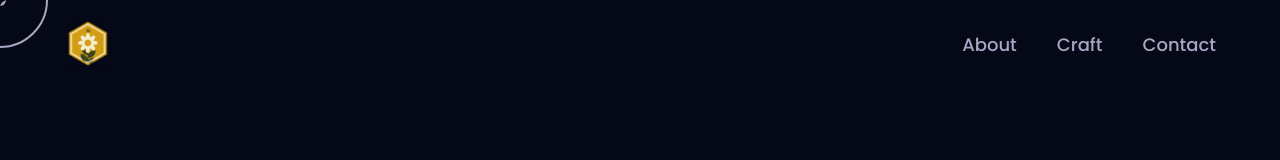
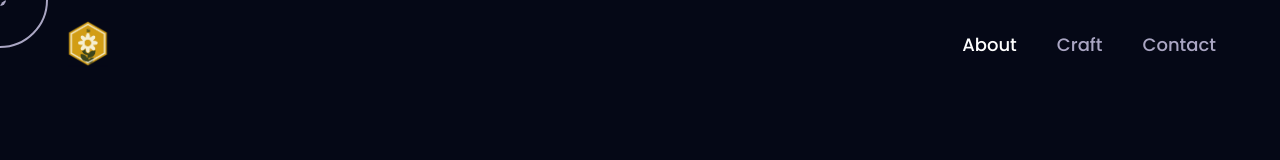
Before and after one commit to Snehal193/3d_portfolio, a React (Vite) app: page /about in a window 1280 px wide. Shown: the top 160 px of the page. Built offline with nearby package versions, Linux system fonts and the light colour scheme.

Commit message:
Solved the routing bug.

```diff
--- a/src/components/Navbar.jsx
+++ b/src/components/Navbar.jsx
@@ -1,5 +1,5 @@
 import React, { useEffect, useState } from 'react';
-import { Link } from 'react-router-dom';
+import { Link, useLocation } from 'react-router-dom';
 import { styles } from "../styles";
 import { navLinks } from "../constants";
 import { logo, menu, close } from "../assets";
@@ -7,6 +7,20 @@ import { logo, menu, close } from "../assets";
 const Navbar = () => {
   const [active, setActive] = useState("");
   const [toggle, setToggle] = useState(false);
+  const location = useLocation();
+
+  useEffect(() => {
+    // derive active link from current pathname so it persists on reload
+    const path = location.pathname || '/';
+    if (path === '/' || path === '') {
+      setActive('');
+      return;
+    }
+    // path may be like '/about' or '/craft/kinetic-carousel'
+    const matched = navLinks.find((nav) => path.startsWith(`/${nav.id}`));
+    if (matched) setActive(matched.title);
+    else setActive('');
+  }, [location]);
 
   return (
     <nav className={`${styles.paddingX} w-full flex items-center py-5 fixed top-0 z-20 bg-primary`}>
@@ -56,7 +70,7 @@ const Navbar = () => {
                     setToggle(!toggle);
                   }}
                 >
-                  <a href={`${nav.id}`}> {nav.title} </a>
+                  <Link to={`/${nav.id}`}> {nav.title} </Link>
                 </li>
               ))}
             </ul>
```
